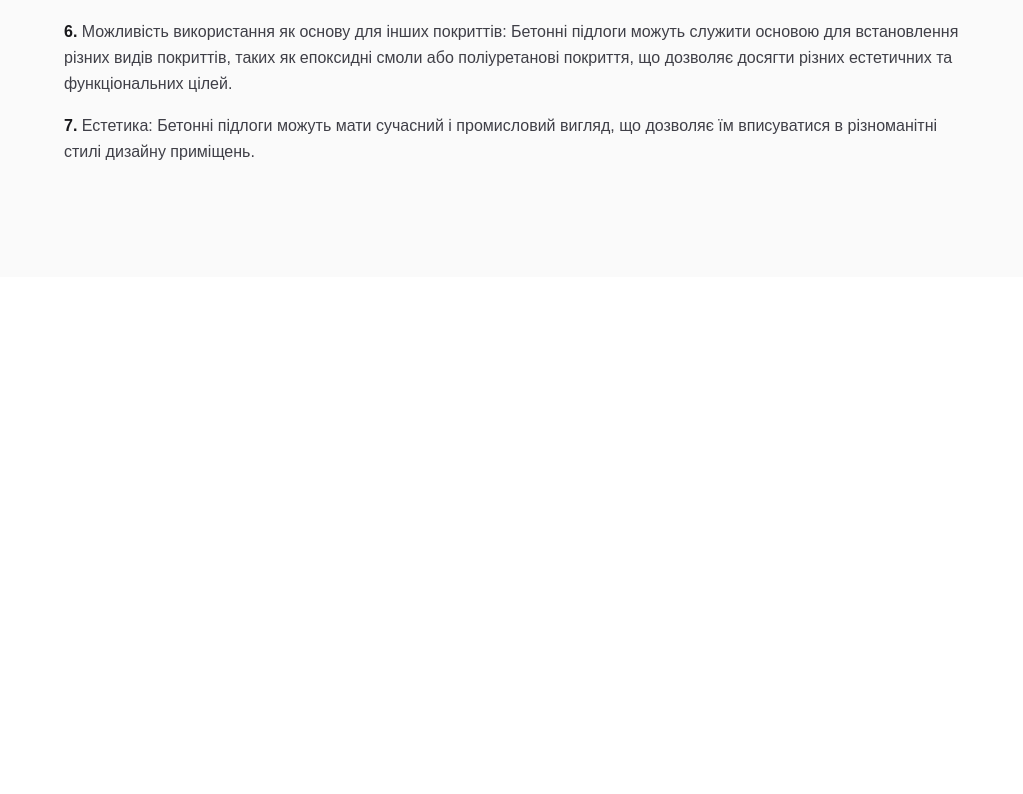
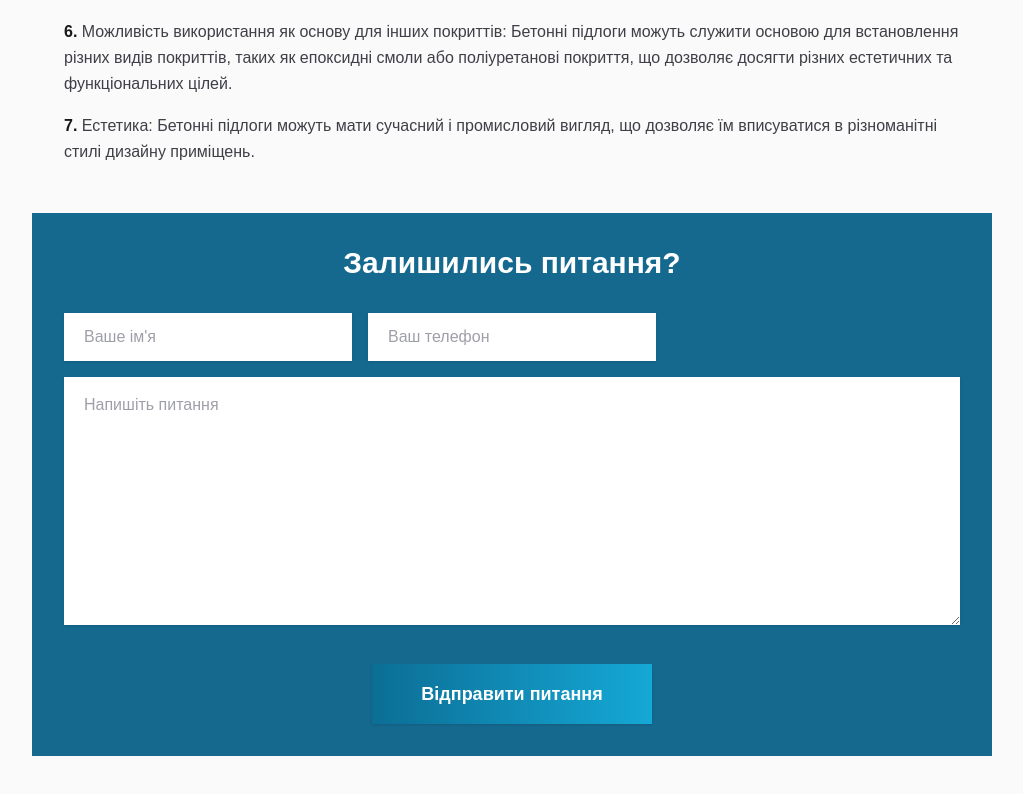
Before and after one commit to Romaleso261981/top_home_shop, a Next.js app: page / in a window 1280 px wide. Shown: the part 2831-3625 px from the top of the page, without its empty margins (128-1151 px from the left). Before the commit the page ends 3108 px from the top, so only its background shows below. Built offline with nearby package versions, Linux system fonts and the light colour scheme.

Commit message:
Replace About, Types, Benefits, Steps, and Contact sections with FeedbackFormSection on Home page to streamline content and improve user engagement.

```diff
--- a/src/app/page.tsx
+++ b/src/app/page.tsx
@@ -1,11 +1,7 @@
 import { HeroSection } from "@/components/HeroSection";
-import { AboutSection } from "@/components/AboutSection";
 import { IndustrialFloorsIntroSection } from "@/components/IndustrialFloorsIntroSection";
 import { MaterialSelectionSection } from "@/components/MaterialSelectionSection";
-import { TypesSection } from "@/components/TypesSection";
-import { BenefitsSection } from "@/components/BenefitsSection";
-import { StepsSection } from "@/components/StepsSection";
-import { ContactSection } from "@/components/ContactSection";
+import { FeedbackFormSection } from "@/components/FeedbackFormSection";
 
 export default function Home() {
   return (
@@ -55,11 +51,15 @@ export default function Home() {
             "Вологостійкість: Бетонні підлоги можуть бути застосовані в умовах високої вологості, таких як промислові мийки або лабораторії, оскільки вони вологостійкі та не піддаються корозії.","Можливість теплопровідності: Бетонні підлоги можуть бути використані як система теплої підлоги, що дозволяє рівномірно розподіляти тепло в приміщенні.","Простота догляду: Бетонні підлоги легко миються та дезінфікуються, що робить їх ідеальними для приміщень з високими вимогами до гігієни.","Можливість використання як основу для інших покриттів: Бетонні підлоги можуть служити основою для встановлення різних видів покриттів, таких як епоксидні смоли або поліуретанові покриття, що дозволяє досягти різних естетичних та функціональних цілей.","Естетика: Бетонні підлоги можуть мати сучасний і промисловий вигляд, що дозволяє їм вписуватися в різноманітні стилі дизайну приміщень."
           ]}
         />
-        {/* <AboutSection />
-        <TypesSection />
-        <BenefitsSection />
-        <StepsSection />
-        <ContactSection /> */}
+        <FeedbackFormSection
+          title="Залишились питання?"
+          buttonText="Відправити питання"
+        />
+        {/* <AboutSection /> */}
+        {/* <TypesSection /> */}
+        {/* <BenefitsSection /> */}
+        {/* <StepsSection /> */}
+        {/* <ContactSection /> */}
       </main>
     </div>
   );
--- /dev/null
+++ b/src/components/FeedbackFormSection.tsx
@@ -0,0 +1,50 @@
+type FeedbackFormSectionProps = {
+  title: string;
+  buttonText: string;
+};
+
+export function FeedbackFormSection({
+  title,
+  buttonText,
+}: FeedbackFormSectionProps) {
+  return (
+    <section className="mb-12 bg-[#15698f] px-4 py-8 text-white sm:px-6 lg:px-8">
+      <div className="mx-auto max-w-5xl">
+        <h2 className="text-center text-2xl font-bold sm:text-3xl">{title}</h2>
+
+        <form className="mt-8">
+          <div className="grid gap-4 lg:grid-cols-3">
+            <input
+              type="text"
+              name="name"
+              placeholder="Ваше ім'я"
+              className="h-12 w-full border-0 bg-white px-5 text-zinc-900 shadow-sm outline-none placeholder:text-zinc-400"
+            />
+            <input
+              type="tel"
+              name="phone"
+              placeholder="Ваш телефон"
+              className="h-12 w-full border-0 bg-white px-5 text-zinc-900 shadow-sm outline-none placeholder:text-zinc-400"
+            />
+          </div>
+
+          <textarea
+            name="message"
+            placeholder="Напишіть питання"
+            rows={9}
+            className="mt-4 w-full border-0 bg-white px-5 py-4 text-zinc-900 shadow-sm outline-none placeholder:text-zinc-400"
+          />
+
+          <div className="mt-8 flex justify-center">
+            <button
+              type="submit"
+              className="min-w-[280px] bg-[linear-gradient(90deg,#0b6e95_0%,#15a8d6_100%)] px-8 py-4 text-lg font-semibold text-white shadow-sm transition hover:brightness-105"
+            >
+              {buttonText}
+            </button>
+          </div>
+        </form>
+      </div>
+    </section>
+  );
+}
```
